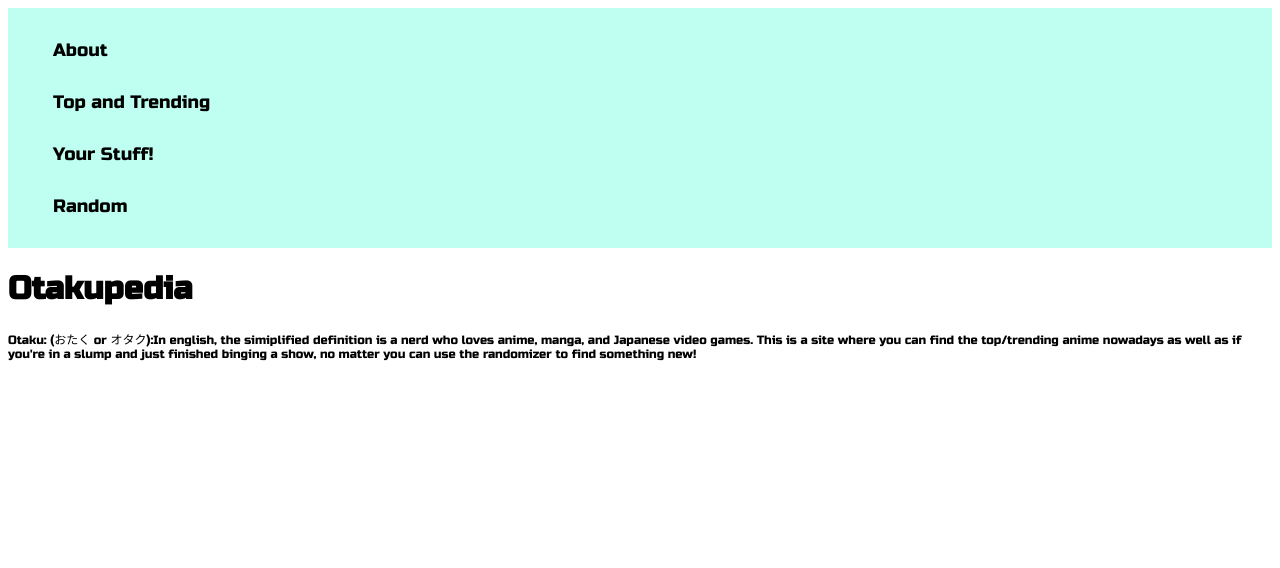
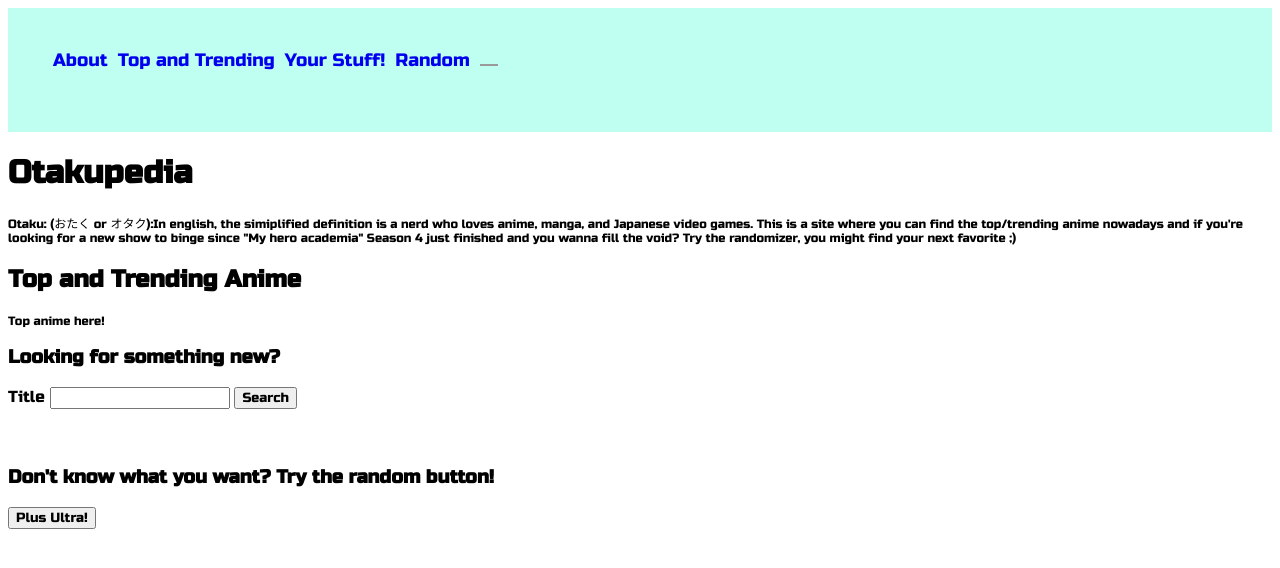
Before and after one commit to kbongco/Otakupedia, a plain HTML site: page index.html in a window 1280 px wide. Drawn offline with nearby package versions, Linux system fonts and the light colour scheme; no server answers.

Commit message:
added more sections

```diff
--- a/index.html
+++ b/index.html
@@ -5,48 +5,73 @@
   <meta name="viewport" content="width=device-width, initial-scale=1.0">
   <link rel="stylesheet" href="style.css">
   <link href="https://fonts.googleapis.com/css2?family=Russo+One&display=swap" rel="stylesheet">
+  <script src="https://unpkg.com/axios/dist/axios.min.js"></script>
   <script src="app.js"></script>
   <title>Otakupedia</title>
 </head>
+<body>
 <div class ='nav'>
  <!-- Create a nav bar with links going to top, search, etc-->
- <ul>
-   <li>About</li>
-   <li>Top and Trending</li>
-   <li>Your Stuff!</li>
-   <li>Random</li>
+ <nav>
+ <ul class = 'nav'>
+   <li><a href="#">About</a></li>
+   <li><a href="#">Top and Trending</a></li>
+   <li><a href="#">Your Stuff!</a></li>
+   <li><a href="#">Random</a></li>
+   <li class='toggle'><span class ='bars'></span></li>
 
  </ul>
+ <nav>
 </div>
 <div class = 'heading'>
-  <!-- Create a heading here for name  of app-->
-  <!-- Add a section explaining what "otaku means" -->
-  <!-- Create box model for heading -->
 <h1>Otakupedia</h1>
 <p id = 'def'>Otaku: (おたく or オタク):In english, the simiplified definition is a nerd who loves
 anime, manga, and Japanese video games. This is a site where you can find
-the top/trending anime nowadays as well as if you're in a slump and just
-finished binging a show, no matter you can use the randomizer to find something new!
+the top/trending anime nowadays and if you're looking for a new show to binge since "My hero academia"
+Season 4 just finished and you wanna fill the void? Try the randomizer, you might find your next favorite ;)
 </p>
 </div>
 
-<body>
-  <div id ="toptrending">
-  <!-- Create heading here to show top/trending anime  -->
+
+<div class ='topandtrending'>
+    <h2>Top and Trending Anime </h2>
   <!-- Create box/div here to have showing top anime and trending -->
   <!-- Use flexbox here for the animes to be sorted  -->
+  <!-- Refer to link in .txt file and cite it later. -->
+  <p>Top anime here!</p>
 </div>
 
+
+
+  <div class ='userinput'>
     <div id ='search'>
+      <h3>Looking for something new?</h3>
+      <form>
+        <label for='Title'>Title</label>
+        <input type='text'>
+        <button id='search'>Search</button>
+      </form>
+      <br>
+      <br>
+      <h3 id ='other'>Don't know what you want? Try the random button!</h3>
+      <button id='random'>Plus Ultra!</button>
       <!-- Search generator  -->
       <!-- Show results here  -->
       <!-- Have an option for viewers/users to  add to their section-->
+      <!-- The id for the DOM goes here -->
+      <!-- create form element -->
+      <!-- create add to userlist element to DOM?  -->
     </div>
 
     <div id ='userlist'>
       <!-- Section for those who haven't viewed or seen anime-->
+      <!-- use box model to arrange this section on the left side -->
+      <!-- The id for the DOM is above -->
+
 
     </div>
+  </div>
+
 
 </body>
 </html>
```
Lines whose indentation alone changed are shown as unchanged.
